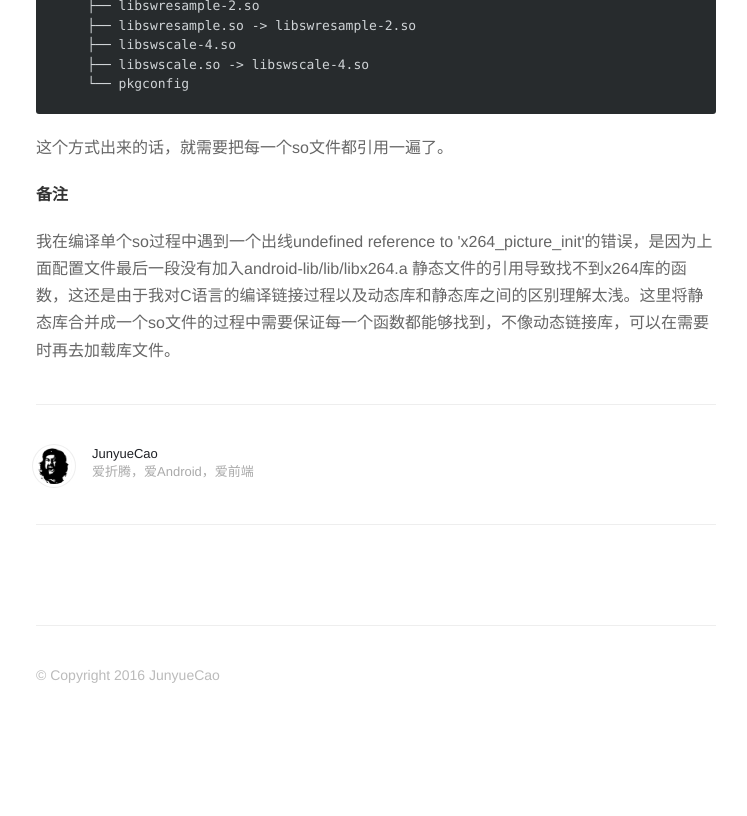
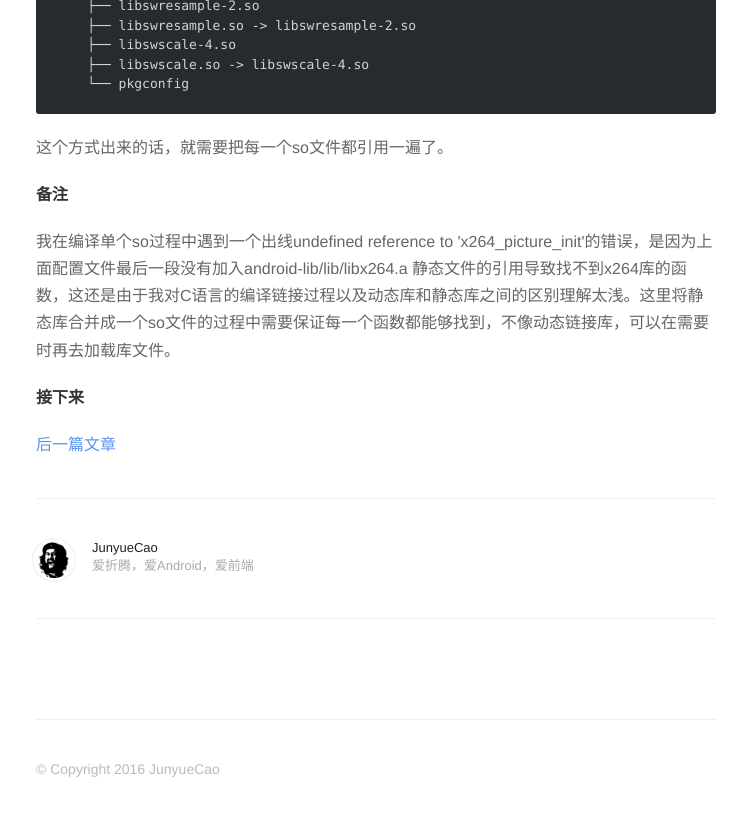
Before and after one commit to junyuecao/junyuecao.github.io, a Jekyll site: the page built from _posts/2016-05-25-build-ffmpeg-for-android-with-x264.md, in a window 1280 px wide and 900 px high, scrolled down 5862 px. Shown: the top 816 px of the window, without its empty margins (264-1011 px from the left). Built offline with Jekyll 4.4.1, drawn with Linux system fonts in a browser that asks for light colours; nearby versions of some CDN libraries; comment, search, counter and statistics services are not loaded.

Commit message:
添加文章链接

```diff
--- a/_posts/2016-05-25-build-ffmpeg-for-android-with-x264.md
+++ b/_posts/2016-05-25-build-ffmpeg-for-android-with-x264.md
@@ -274,3 +274,8 @@ $TOOLCHAIN/bin/arm-linux-androideabi-ld -rpath-link=$PLATFORM/usr/lib -L$PLATFOR
 #### 备注
 
 我在编译单个so过程中遇到一个出线`undefined reference to 'x264_picture_init'`的错误，是因为上面配置文件最后一段没有加入`android-lib/lib/libx264.a` 静态文件的引用导致找不到x264库的函数，这还是由于我对C语言的编译链接过程以及动态库和静态库之间的区别理解太浅。这里将静态库合并成一个so文件的过程中需要保证每一个函数都能够找到，不像动态链接库，可以在需要时再去加载库文件。
+
+
+#### 接下来
+
+[后一篇文章](/android/2016/05/26/build-ffmpeg-for-android-with-x2642/)
```
